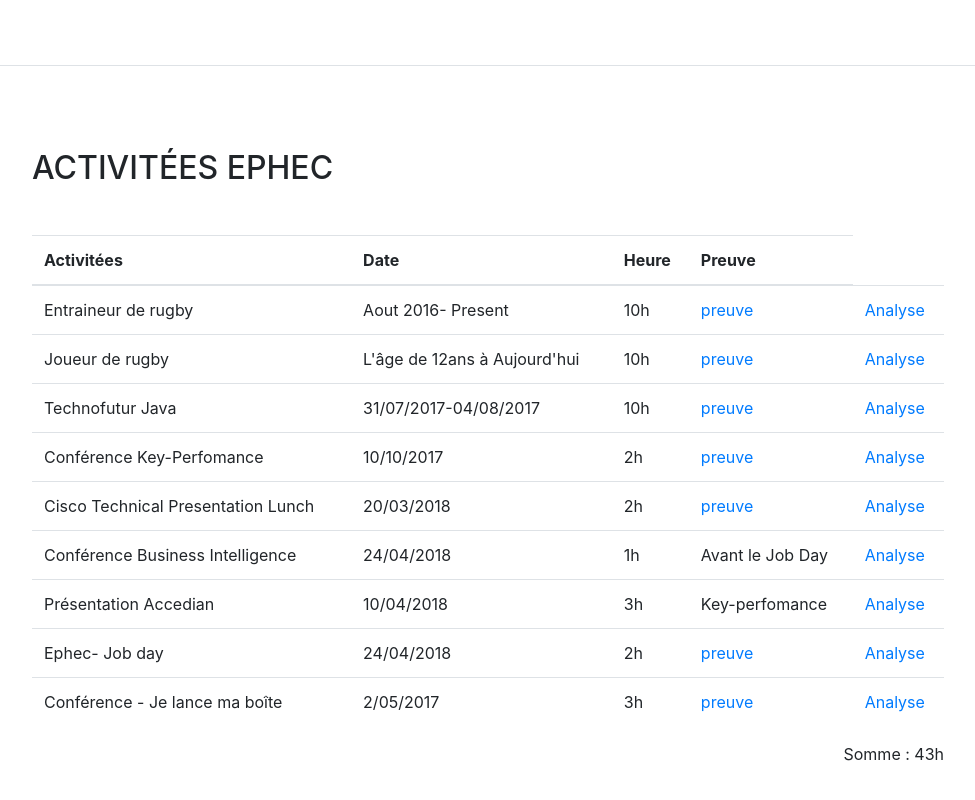
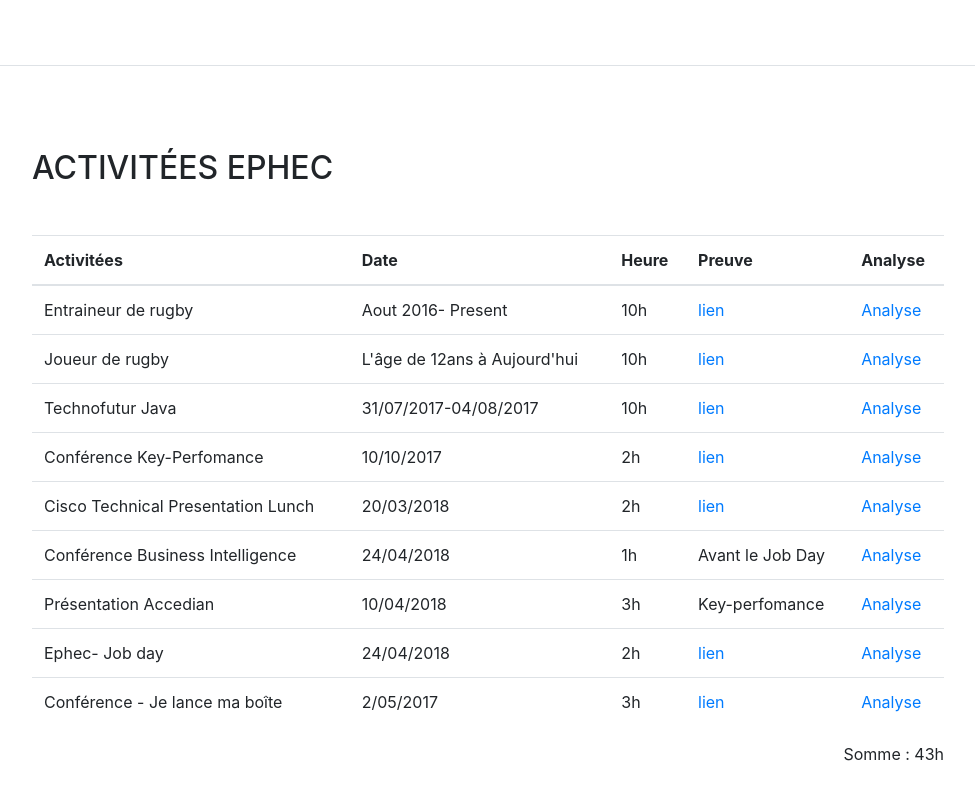
Before and after one commit to gaetkab/gaetkab.github.io, a website with bundled scripts: page index.html in a window 1280 px wide. Shown: the part 4127-4927 px from the top of the page, without its empty margins (288-1263 px from the left). Built offline with nearby package versions, Linux system fonts and the light colour scheme; a web font is replaced by a local one.

Commit message:
Update index.html

```diff
--- a/index.html
+++ b/index.html
@@ -294,6 +294,7 @@
 					  <th scope="col">Date</th>
 					  <th scope="col">Heure</th>
 					  <th scope="col">Preuve</th>
+					  <th scope="col">Analyse</th>
 					</tr>
 				  </thead>
 				  <tbody>
@@ -301,35 +302,35 @@
 					  <td>Entraineur de rugby</td>
 					  <td>Aout 2016- Present</td>
 					  <td>10h</td>
-					  <td> <a href="preuves/coachPreuve.PNG">preuve</a></td>
+					  <td> <a href="preuves/coachPreuve.PNG">lien</a></td>
 					  <td> <a href="analyseCoach.html">Analyse</a></td>
 					</tr>
 					<tr>
 					  <td>Joueur de rugby</td>
 					  <td> L'âge de 12ans à Aujourd'hui</td>
 					  <td>10h</td>
-					  <td> <a href="preuves/preuveRugby.PNG">preuve</a></td>
+					  <td> <a href="preuves/preuveRugby.PNG">lien</a></td>
 					  <td> <a href="analyseRugby.html">Analyse</a></td>
 					</tr>
 					<tr>
 					  <td>Technofutur Java </td>
 					  <td>31/07/2017-04/08/2017</td>
 					   <td>10h</td>
-					   <td> <a href="preuves/technoPreuve.PNG">preuve</a></td>
+					   <td> <a href="preuves/technoPreuve.PNG">lien</a></td>
 					   <td> <a href="analyseJava.html">Analyse</a></td>
 					</tr>
 					<tr>
 					 <td>Conférence Key-Perfomance</td>
 					 <td>10/10/2017</td>
 					 <td>2h</td>
-					 <td> <a href="preuves/preuvePorto.PNG">preuve</a></td>
+					 <td> <a href="preuves/preuvePorto.PNG">lien</a></td>
 					 <td> <a href="analyseKey.html">Analyse</a></td>
 					</tr>
 					<tr>
 					<td>Cisco Technical Presentation Lunch</td>
 					  <td>20/03/2018</td>
 					  <td>2h</td>
-					  <td> <a href="preuves/preuvePorto.PNG">preuve</a></td>
+					  <td> <a href="preuves/preuvePorto.PNG">lien</a></td>
 					  <td> <a href="analyseCisco.html">Analyse</a></td>
 					</tr>
 					<tr>
@@ -350,14 +351,14 @@
 					  <td>Ephec- Job day</td>
 					  <td>24/04/2018</td>
 					  <td>2h</td>
-					  <td> <a href="preuves/dayPreuve.PNG">preuve</a></td>
+					  <td> <a href="preuves/dayPreuve.PNG">lien</a></td>
 					  <td> <a href="analyseJob.html">Analyse</a></td>
 					</tr>
 					<tr>
 					  <td>Conférence - Je lance ma boîte</td>
 					  <td>2/05/2017</td>
 					  <td>3h</td>
-					  <td> <a href="preuves/preuveBoite.pdf">preuve</a></td>
+					  <td> <a href="preuves/preuveBoite.pdf">lien</a></td>
 					  <td> <a href="analyseBoite.html">Analyse</a></td>
 					</tr>
 				</tbody>
```
